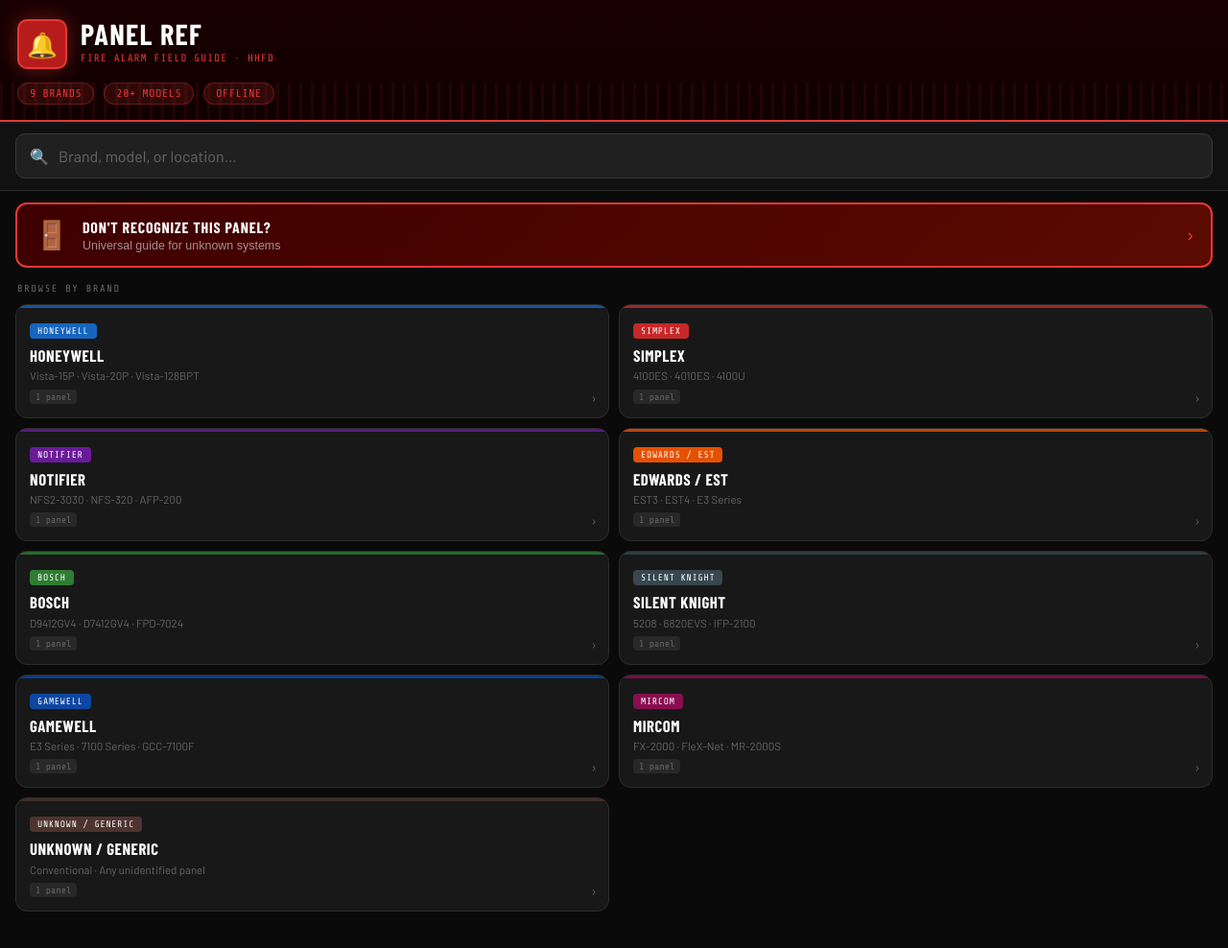
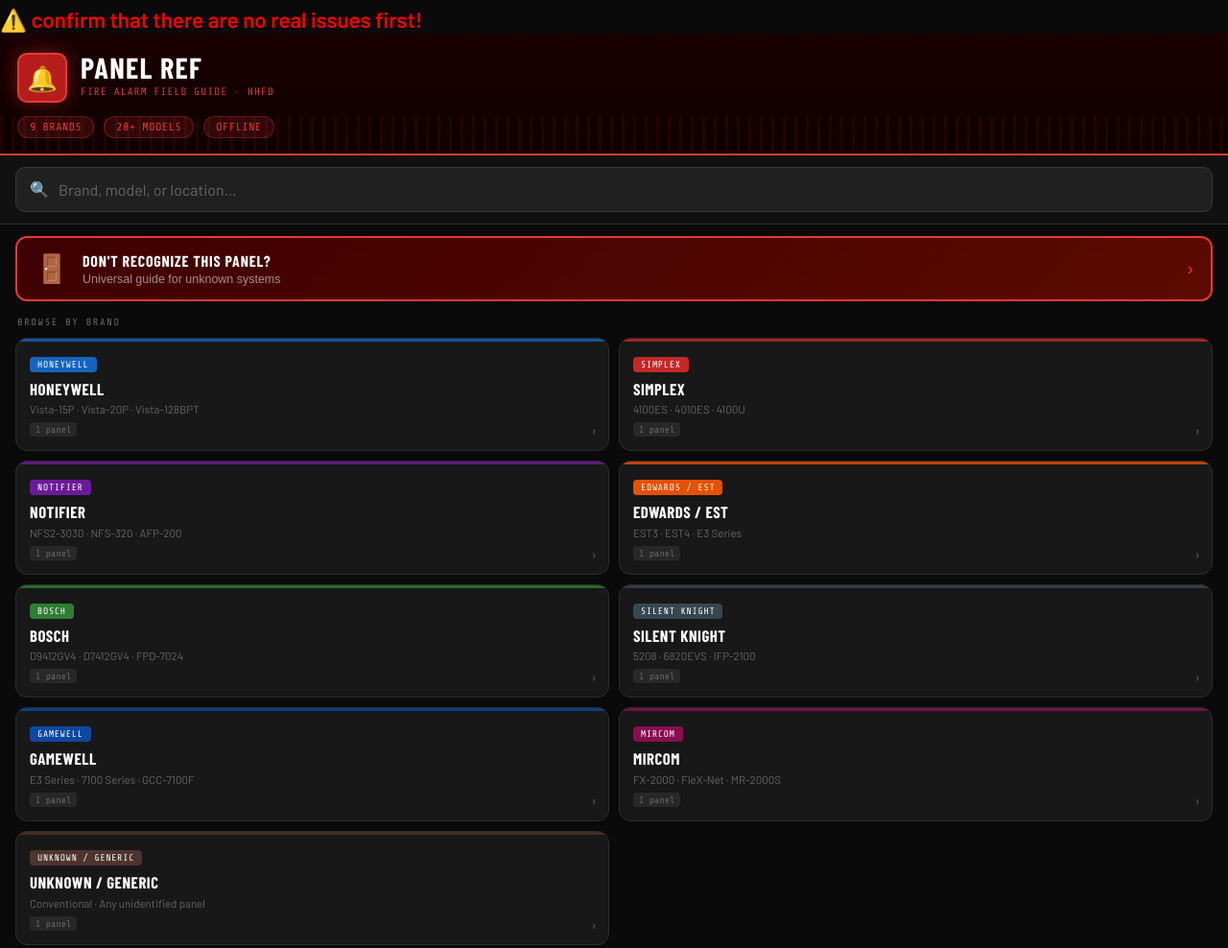
Before and after one commit to supersonicandchill/AlarmPanels, a plain HTML site: page index.html in a window 1280 px wide. Shown: the whole page at 96% size. Drawn offline with nearby package versions, Linux system fonts and the light colour scheme; a web font is replaced by a local one.

Commit message:
Insert warning message in index.html
Add warning message to confirm no real issues.

```diff
--- a/index.html
+++ b/index.html
@@ -157,6 +157,25 @@
 </style>
 </head>
 <body>
+  <script>
+    document.title = "alarm panel referenced";
+</script>
+  <script>
+    const mainTitle = document.querySelector("h1, h2, h3, .title, .heading");
+
+    const warning = document.createElement("div");
+    warning.textContent = "⚠️ confirm that there are no real issues first!";
+    warning.style.color = "red";
+    warning.style.fontWeight = "bold";
+    warning.style.fontSize = "1.4em";
+    warning.style.marginTop = "0.3em";
+
+    if (mainTitle) {
+        mainTitle.insertAdjacentElement("afterend", warning);
+    } else {
+        document.body.insertBefore(warning, document.body.firstChild);
+    }
+</script>
 
 <div class="screen active" id="screen-home">
   <div class="home-header">
```
